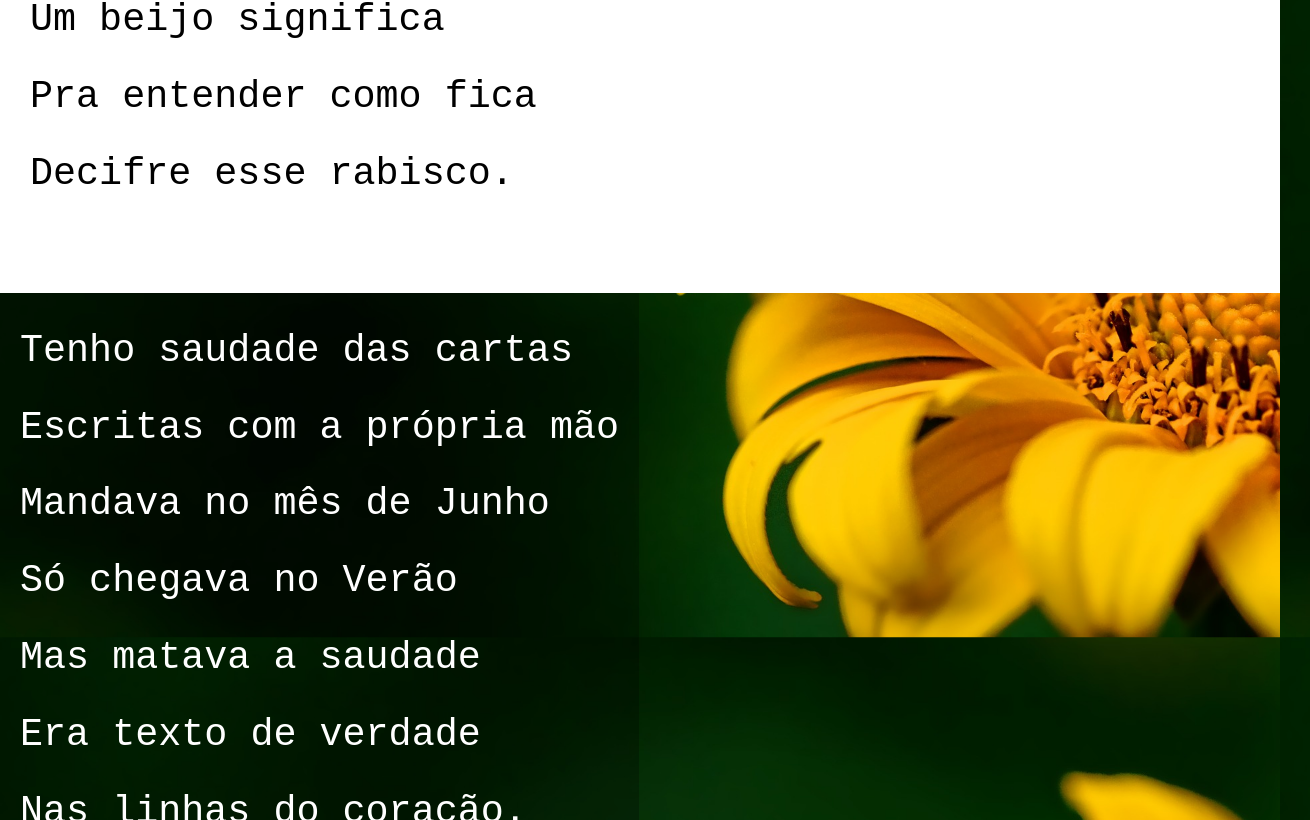
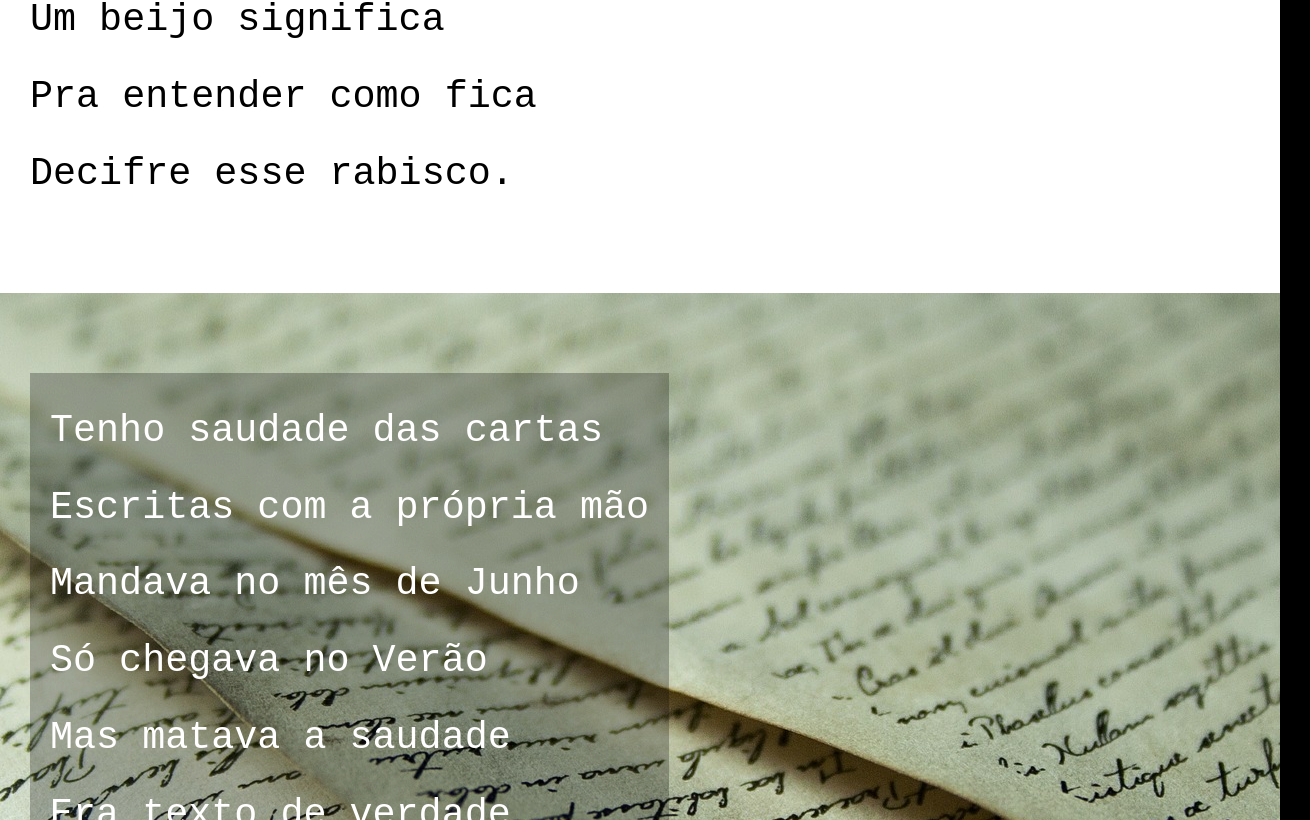
Before and after one commit to luanprsilva/cordel, a plain HTML site: page index.html in a window 1280 px wide. Shown: the part 2776-3596 px from the top of the page, 1310 px wide, since content can reach past the window. Drawn offline with Linux system fonts and the light colour scheme.

Commit message:
melhorando o código

```diff
--- a/index.html
+++ b/index.html
@@ -83,7 +83,8 @@
 
 
 
-<section class="fundo">
+<section class="fundo02">
+    <div>
         Tenho saudade das cartas<br>
 
         Escritas com a própria mão<br>
@@ -97,6 +98,7 @@
         Era texto de verdade<br>
 
         Nas linhas do coração.<br>
+    </div>
 </section>
 
 
@@ -134,8 +136,5 @@
 
     Deixe que Deus interprete<br>
 </section>
-    <footer>
-
-    </footer>
 </body>
 </html>
--- a/style.css
+++ b/style.css
@@ -10,7 +10,6 @@
     --fonte02: 'internet';
 }
 body{
-    background-position: absolute;
     margin: 0px;
     background-color: var(--cor01);
     background-image: url(imagens/flor.jpg);
@@ -18,11 +17,8 @@ body{
     background-repeat: no-repeat;
     background-size: cover;
     background-attachment: fixed;
-    max-width: 1500px;
-    min-width: 375px;
 }
 header{
-    margin-right: -30px;
     padding: 20px;
     background-color: var(--cor01);
 }
@@ -30,7 +26,6 @@ h1{
     font-family: 'newamsterdam', sans-serif;
     text-align: center;
     color: var(--cor02);
-    width: normal;
     font-size: 50px;
     font-size: 10vw;
 }
@@ -55,12 +50,23 @@ section{
     line-height: 2em;
     background-color: var(--cor02);
     font-size: 3vw;
-    background-position: relative;
 
 }
 .fundo{
     color: var(--cor02);
     background-color: rgba(0, 0, 0, 0.263);
     padding: 20px;
+    background-position: center right;
     display: inline-block;
 }
+.fundo02{
+    background-attachment: fixed;
+    background-image: url(imagens/livro.jpg);
+    background-position: center center;
+}
+div{
+        color: var(--cor02);
+    background-color: rgba(0, 0, 0, 0.263);
+    padding: 20px;
+    display: inline-block;
+}
```
Lines whose indentation alone changed are shown as unchanged.
